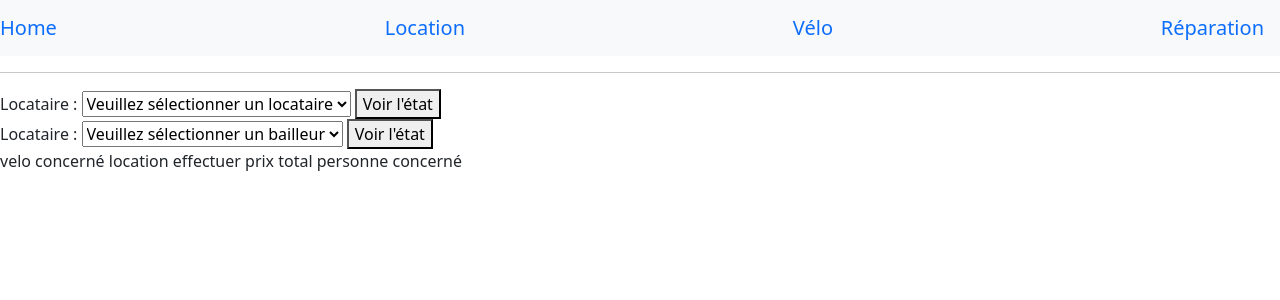
After one commit to TimotheSandt/SAE1.03-1.04, a Flask app: template www/templates/location/etat.html in a window 1280 px wide. The commit adds this page. Shown: the top 300 px of the page. Run offline with Flask 3, Linux system fonts and the light colour scheme; the template is opened without the code that fills it, so the values that code supplies are empty; some libraries are stand-ins or nearby versions.

Commit message:
v1 etat location

```diff
--- a/www/app.py
+++ b/www/app.py
@@ -306,6 +306,78 @@ def delete_location():
     get_db().commit()
     return redirect(url_for('show_location'))
 
+def get_individus_etats():
+    mycursor = get_db().cursor()
+    sql =   ''' SELECT Individu.id_individu AS id, CONCAT(Individu.nom, ' ', Individu.prenom) AS nom_prenom
+                FROM Location
+                JOIN Individu ON Location.locataire = Individu.id_individu
+                GROUP BY Individu.id_individu, Individu.nom, Individu.prenom
+                ORDER BY nom_prenom;
+            '''
+    mycursor.execute(sql)
+    locataires = mycursor.fetchall()
+
+    mycursor = get_db().cursor()
+    sql =   ''' SELECT Individu.id_individu AS id, CONCAT(Individu.nom, ' ', Individu.prenom) AS nom_prenom
+                FROM Location
+                JOIN Individu ON Location.bailleur = Individu.id_individu
+                GROUP BY Individu.id_individu, Individu.nom, Individu.prenom
+                ORDER BY nom_prenom;
+            '''
+    mycursor.execute(sql)
+    bailleurs = mycursor.fetchall()
+
+
+    return (locataires, bailleurs)
+
+@app.route('/location/etat', methods=['GET'])
+def etat_location():
+    locataires, bailleurs = get_individus_etats()
+    return render_template('location/etat_location.html', locataires=locataires, bailleurs=bailleurs)
+
+
+def get_best_worst_individu(classification, type_individu):
+    assert type in ['locataire', 'bailleur'], "Type d'individu inconnu"
+
+    if classification == 'pire':
+        ordre = 'ASC'
+    elif classification == 'best':
+        ordre = 'DESC'
+    else:
+        raise ValueError("Classification inconnue")
+
+    mycursor = get_db().cursor()
+    sql =   f''' SELECT Individu.id_individu AS id, CONCAT(Individu.nom, ' ', Individu.prenom) AS nom_prenom, SUM(Facture.prix_total) AS montant
+                FROM Location
+                JOIN Individu ON Location.{type_individu} = Individu.id_individu
+                JOIN Facture ON Location.id_facture = Facture.id_facture
+                GROUP BY Individu.id_individu, Individu.nom, Individu.prenom
+                ORDER BY montant {ordre}
+                LIMIT 1;
+            '''
+    mycursor.execute(sql)
+    return mycursor.fetchone()
+
+def render_etat_location(individu):
+    locataires, bailleurs = get_individus_etats()
+    return render_template('location/etat_location.html', individu=individu, locataires=locataires, bailleurs=bailleurs)
+
+@app.route('/location/etat', methods=['POST'])
+def valid_etat_location():
+    locataire = request.form.get('locataire')
+    if locataire in ['pire', 'best']:
+        locataire = get_best_worst_individu(locataire, 'locataire')
+
+    bailleur = request.form.get('bailleur')
+    if bailleur in ['pire', 'best']:
+        bailleur = get_best_worst_individu(bailleur, 'bailleur')
+
+    individu = locataire if locataire is not None else bailleur
+    type_individu = 'locataire' if locataire is not None else 'bailleur'
+
+
+    return render_etat_location(individu)
+
 ########### Reparation ###########
 
 @app.route('/reparation/show', methods=['GET'])
--- /dev/null
+++ b/www/templates/location/etat.html
@@ -0,0 +1,44 @@
+{% extends "layout.html" %}
+
+{% block title %}
+Location
+{% endblock %}
+
+
+{% block body %}
+
+<form action="/location/etat" method="POST">
+    <label for="locataire">Locataire :</label>
+    <select name="locataire" id="locataire" required>
+        <option value="" disabled selected hidden>Veuillez sélectionner un locataire</option>
+        <option value="best">Meilleurs locataire</option>
+        <option value="pire">Pire locataire</option>
+        {% for locataire in locataires %}
+            <option value="{{ locataire.id }}">{{ locataire.nom_prenom }}</option>
+        {% endfor %}
+    </select>
+    <button type="submit">Voir l'état</button>
+</form>
+
+<form action="/location/etat" method="POST">
+    <label for="bailleur">Locataire :</label>
+    <select name="bailleur" id="bailleur" required>
+        <option value="" disabled selected hidden>Veuillez sélectionner un bailleur</option>
+        <option value="best">Meilleurs bailleur</option>
+        <option value="pire">Pire bailleur</option>
+        {% for bailleur in bailleurs %}
+            <option value="{{ bailleur.id }}">{{ bailleur.nom_prenom }}</option>
+        {% endfor %}
+    </select>
+    <button type="submit">Voir l'état</button>
+</form>
+
+<div>
+    velo concerné
+    location effectuer
+    prix total
+    personne concerné
+
+</div>
+
+{% endblock %}
--- a/www/templates/location/show_location.html
+++ b/www/templates/location/show_location.html
@@ -10,6 +10,8 @@ Location
 
 <h3>Location</h3>
 <a href="/location/add">ajouter une location</a>
+<br>
+<a href="/location/etat">etat des locations</a>
 <br><br>
 
 <table class="table">
```
